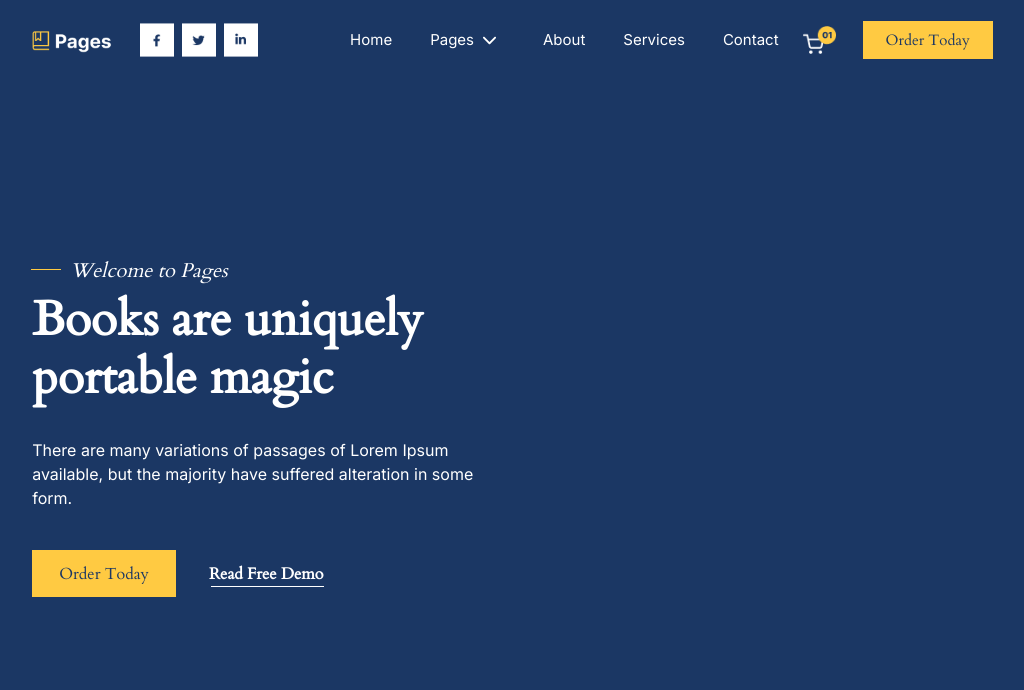
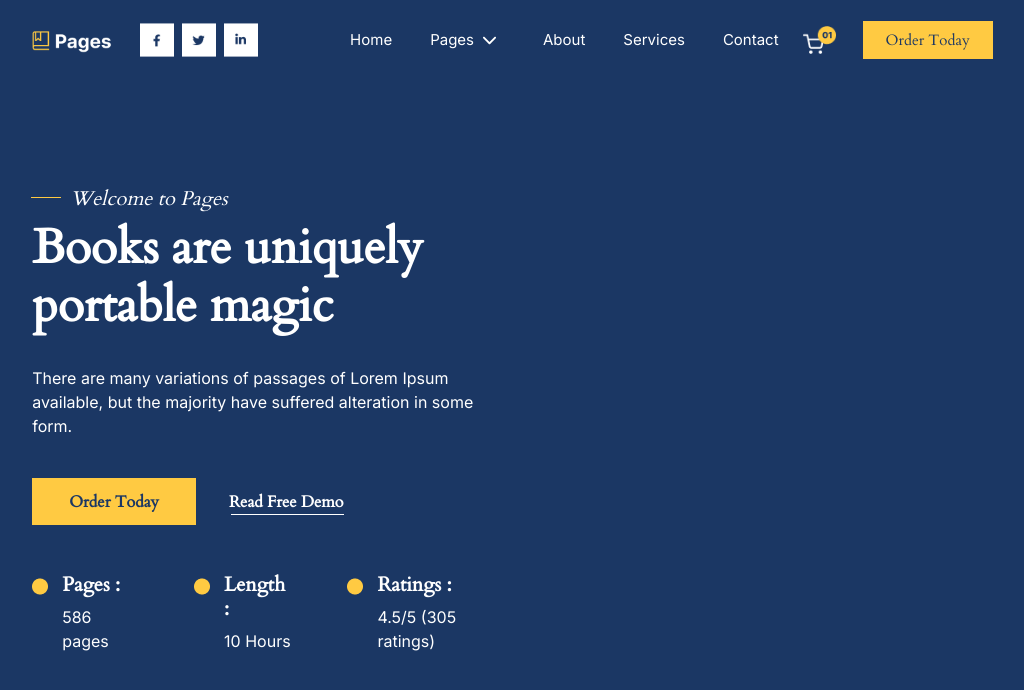
Before and after one commit to KiritoEM/PAGE-BOOK, a React (Create React App) app: page / in a window 1280 px wide. Shown: the top 690 px of the page, without its empty margins (115-1139 px from the left). Built offline with nearby package versions, Linux system fonts and the light colour scheme.

Commit message:
add header

```diff
--- a/src/components/welcoming-page/WelcomingHeader.tsx
+++ b/src/components/welcoming-page/WelcomingHeader.tsx
@@ -1,4 +1,7 @@
+import WelcomingData from "../../helper/Data/WelcomingData";
+
 const WelcomingHeader = (): JSX.Element => {
+  const { detailsData } = WelcomingData();
   const buttons = [
     { label: "Order Today", id: "btn-1" },
     { label: "Read Free Demo", id: "btn-2" },
@@ -26,7 +29,19 @@ const WelcomingHeader = (): JSX.Element => {
           </div>
         ))}
       </div>
-      <div className="details"></div>
+      <div className="details mt-5">
+        {detailsData.map((item, index) => (
+          <div className="point">
+            <div className="img">
+              <img src="/image/Point.png" alt="" />
+            </div>
+            <div className="content">
+              <h5>{item.title}</h5>
+              <p>{item.text}</p>
+            </div>
+          </div>
+        ))}
+      </div>
     </section>
   );
 };
--- /dev/null
+++ b/src/helper/Data/WelcomingData.ts
@@ -0,0 +1,14 @@
+interface Idetails {
+  title: string;
+  text: string;
+}
+
+export default function WelcomingData() {
+  const detailsData: Idetails[] = [
+    { text: "586 pages", title: "Pages : " },
+    { text: "10 Hours", title: "Length : " },
+    { text: "4.5/5 (305 ratings)", title: "Ratings : " },
+  ];
+
+  return { detailsData };
+}
--- a/src/styles/Home/welcoming/welcoming.scss
+++ b/src/styles/Home/welcoming/welcoming.scss
@@ -35,9 +35,9 @@
             }
         }
 
-        .title{
+        .title {
 
-            h1{
+            h1 {
                 color: $color-white;
                 font-family: $font-cardo;
                 font-size: 3em;
@@ -45,36 +45,37 @@
             }
         }
 
-        .text{
-            p{
+        .text {
+            p {
                 color: $color-white;
             }
         }
 
-        .buttons{
+        .buttons {
             display: flex;
             flex-direction: row;
             gap: 20px;
 
-            .btn{
+            .btn {
                 padding-top: 10.5px;
                 padding-bottom: 10.5px;
                 font-family: $font-cardo;
                 color: $color-primary;
+                font-weight: 600;
             }
 
-             #btn-1{
+            #btn-1 {
                 background-color: $color-secondary;
-                padding-left: 26px;
-                padding-right: 26px;
+                padding-left: 36px;
+                padding-right: 36px;
                 border-radius: 0;
-             }
+            }
 
-             #btn-2{
+            #btn-2 {
                 color: $color-white;
                 font-weight: 600;
 
-                &::after{
+                &::after {
                     content: "";
                     position: absolute;
                     width: 113px;
@@ -83,7 +84,30 @@
                     height: 1.3px;
                     background-color: $color-white;
                 }
-             }
+            }
+        }
+
+        .details {
+            width: 100%;
+            display: flex;
+            gap: 55px;
+
+            .point {
+                display: flex;
+                gap: 14px;
+
+                .content {
+                    h5 {
+                        font-family: $font-cardo;
+                        font-weight: 600;
+                        color: $color-white;
+                    }
+
+                    p{
+                        color: $color-white;
+                    }
+                }
+            }
         }
     }
 }
```
Also changed, not shown: public/image/Point.png (added).
